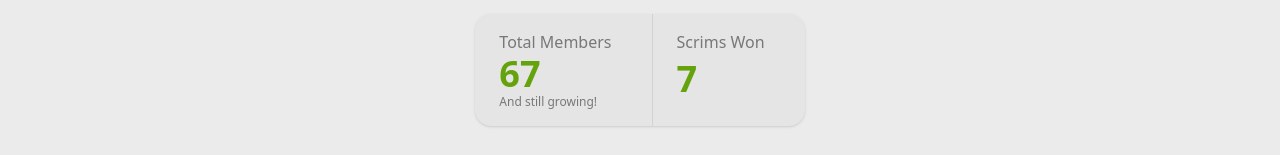
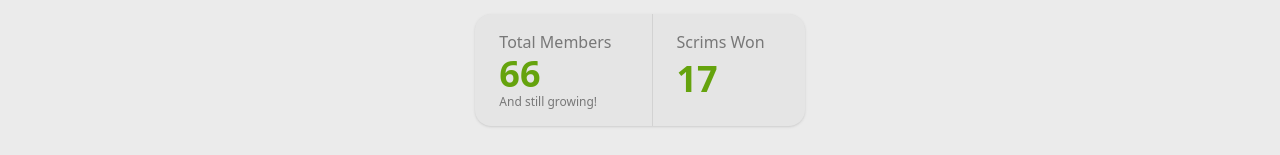
Before and after one commit to Chidoriyama/chidoriyama.github.io, a SvelteKit app: page / in a window 1280 px wide. Shown: the part 210-365 px from the top of the page. Built offline with nearby package versions, Linux system fonts and the light colour scheme.

Commit message:
changed scrims won

```diff
--- a/src/routes/+page.svelte
+++ b/src/routes/+page.svelte
@@ -40,8 +40,8 @@
 		{ name: 'AkumaReleoZ', position: 'Left backrow', avatar: Akuma }
 	];
 
-	const members = 67;
-	const scrimsWon = 7;
+	const members = 66;
+	const scrimsWon = 17;
 </script>
 
 <svelte:head>
```
Also changed, not shown: 11 other files (tests, documents, lock files or other folders).
